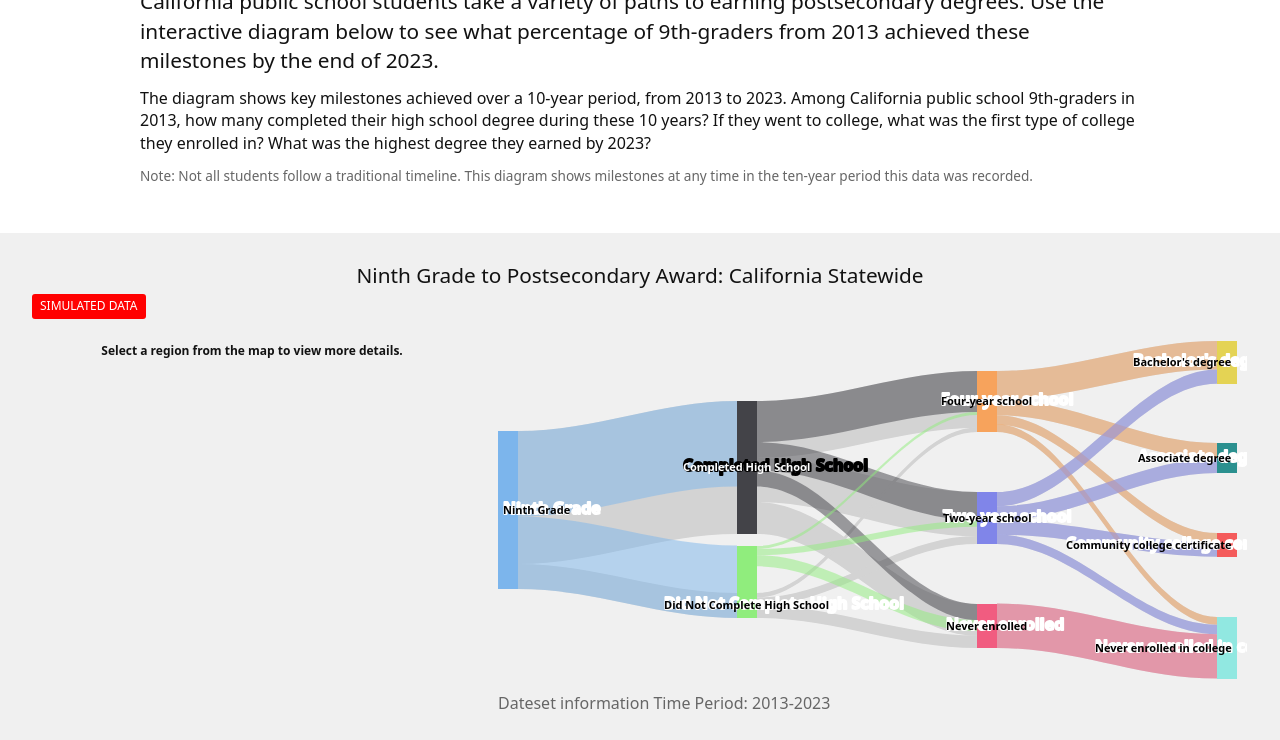
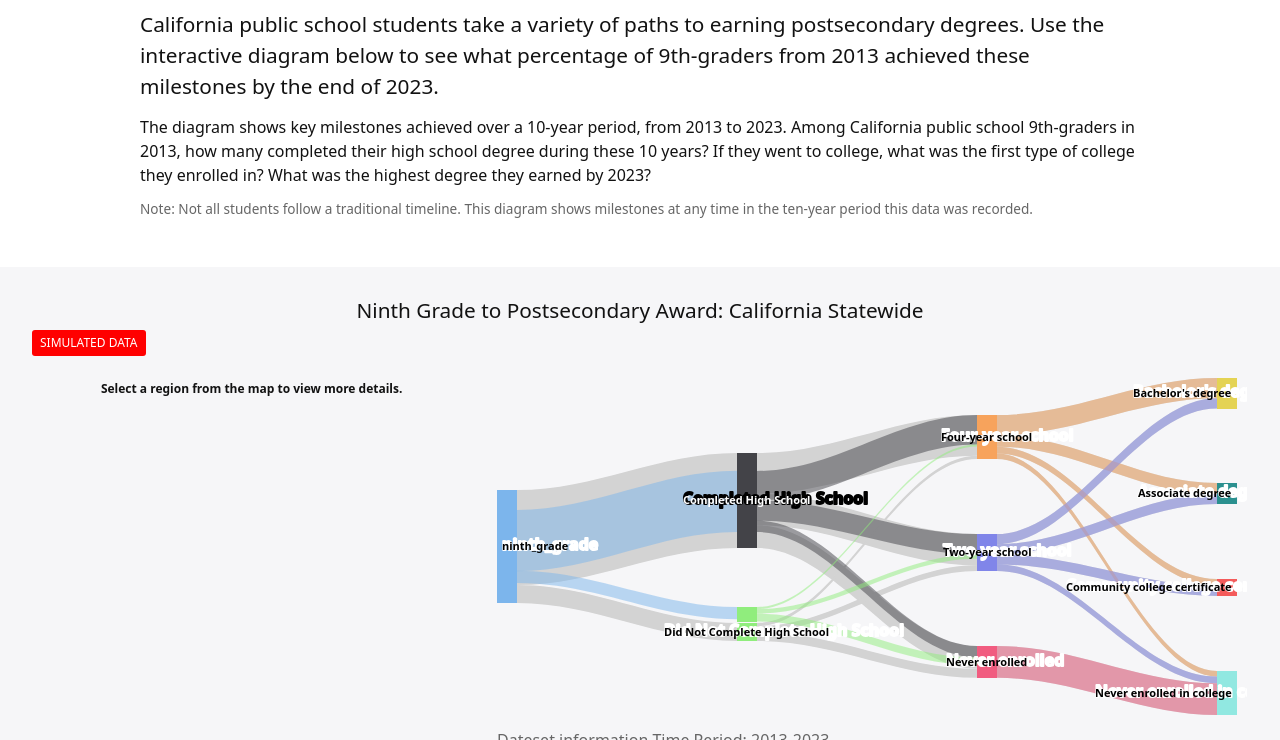
Before and after one commit to wyee/sankey, a plain HTML site: page index.html in a window 1280 px wide. Shown: the part 171-911 px from the top of the page. Drawn offline with nearby package versions, Linux system fonts and the light colour scheme; no server answers.

Commit message:
Gettin closer. Still trying to figure out how to control labels, and how best to organize data/nodes/settings

```diff
--- a/assets/css/styles.css
+++ b/assets/css/styles.css
@@ -1,7 +1,7 @@
 * {
   box-sizing: border-box;
   font-family: system-ui, -apple-system, BlinkMacSystemFont, 'Segoe UI', Roboto, Oxygen, Ubuntu, Cantarell, 'Open Sans', 'Helvetica Neue', sans-serif;
-  line-height: 1.4;
+  line-height: 1.5;
   font-size: 1rem;
   margin: 0;
   padding: 0;
@@ -21,11 +21,11 @@
 .container {
   max-width: 1000px;
   margin-inline: auto;
-  padding-block: 2rem 3rem;
+  padding-block: 3rem 3rem;
 }
 
 .full-width {
-  max-width: 100%;
+  max-width: 2500px;
   min-width: auto;
   padding-inline: 2rem;
   padding-block: 1rem 4rem;
@@ -95,19 +95,21 @@ h2 {
 }
 
 .bg-callout {
-  background-color: #f0f0f0;
+  background-color: #F6F6F8;
 }
 
 .chart-container {
   display: flex;
   flex-wrap: wrap;
-  flex-direction: "row";
+  flex-direction: row;
   gap: 1rem;
 }
 
 .chart-container > :first-child {
   flex-basis: 48ch;
   flex-grow: 1;
+  max-inline-size: 48ch;
+  margin-inline: auto;
 }
 
 .chart-container > :last-child {
--- a/assets/js/highcharts-sankey-diagram.js
+++ b/assets/js/highcharts-sankey-diagram.js
@@ -1,82 +1,96 @@
-const nodes = [
+let dataLabelDefaults = {
+  useHTML: true,
+  backgroundColor: 'rgba(255, 255, 255, 0.5)',
+  borderRadius: 5,
+  borderWidth: 1,
+};
+
+let nodes = [
     {
-        id: 'Ninth Grade',
+        id: 'ninth_grade',
+        name: 'Ninth Grade',
         column: 1,
-        offset: -100,
-        color: '#ffa500',
-        marginTop: 0,
-        offsetVertical: -100,
     },
     {
-        id: 'Completed High School',
+        id: 'completed_high_school',
+        name: 'Completed High School',
         column: 2,
-        color: '#74ffe7',
     },
     {
-        id: 'Did Not Complete High School',
+        id: 'did_not_complete_high_school',
+        name: 'Did Not Complete High School',
         column: 2,
-        color: '#8cff74',
       },
     {
-        id: 'Four-year college',
+        id: 'four_year_college',
+        name: 'Four-year college',
         column: 3,
-        color: '#ff8da1',
       },
     {
-        id: 'Two-year community college',
+        id: 'two_year_community_college',
+        name: 'Two-year community college',
         column: 3,
-        color: '#f4c0ff',
       },
     {
-        id: 'Never enrolled in college',
+        id: 'never_enrolled_in_college',
+        name: 'Never enrolled in college',
         column: 3,
-        color: '#e6e6e6',
       },
     {
-        id: 'Bachelor\'s degree',
+        id: 'bachelors_degree',
+        name: 'Bachelor\'s degree',
         column: 4,
-        color: '#F9E79F',
       },
     {
-        id: 'Associate degree',
+        id: 'associate_degree',
+        name: 'Associate degree',
         column: 4,
-        color: '#009c00'
       },
     {
-        id: 'Community college certificate',
+        id: 'community_college_certificate',
+        name: 'Community college certificate',
         column: 4,
-        color: '#1a8dff'
       },
     {
-        id: 'Attended, did not yet earn degree',
+        id: 'attended_did_not_yet_earn_degree',
+        name: 'Attended, did not yet earn degree',
         column: 4,
-        color: '#009c00'
       }
 ];
 
+// Assign colorIndex and default dataLabel information to each node item.
+nodes.forEach((node, idx) => {
+  node.colorIndex = idx;
+  node.dataLabels = dataLabelDefaults;
+});
 
 let sankeyChart = Highcharts.chart('sankey-chart', {
 
+  // Title for the chart. Can "allowHTML" for more customization.
   title: {
     text: ''
   },
 
+  // Subtitle for the chart. Can "allowHTML" for more customization.
   subtitle: {
     text: '',
   },
 
+  // Caption text that displays at the footer. Can "allowHTML" for more customization.
   caption: {
     text: 'Dateset information Time Period: 2013-2023',
     allowHTML: true,
   },
 
+  // HighCharts credits display. It is on by default on a lot of charts.
   credits: {
     enabled: false,
   },
 
+  // Here is where we define the type of chart and some basic settings.
   chart: {
     type: "sankey",
-    nodes: nodes,
+    nodes: nodes, // This needs to be altered for each series, I think.
     allowOverlap: true,
     colorByPoint: false,
     showInLegend: true,
@@ -84,13 +98,10 @@ let sankeyChart = Highcharts.chart('sankey-chart', {
     displayErrors: false,
     ignoreHiddenSeries: false,
     backgroundColor: 'none',
+    colorCount: nodes.length,
   },
 
-  yAxis: {
-    floor: 0,
-    ceiling: 100,
-  },
-
+  // Exporting availability options.
   exporting: {
     chartOptions: {
       plotOptions: {
@@ -103,12 +114,13 @@ let sankeyChart = Highcharts.chart('sankey-chart', {
     }
   },
 
+  // General Series settings to apply for all series in the set. Items can be overridden in the series object.
   plotOptions: {
     sankey: {
-      nodeAlignment: 'top',
-      nodePadding: 60,
-      nodeDistance: 60,
-      centerInCategory: true,
+      nodeAlignment: 'center', // 'top, 'center', 'bottom' are options. defaults to center.
+      nodePadding: 75, // I think this is the vertical padding between nodes.
+      nodeDistance: 100, // I think this is minimum L/R distance between nodes.
+      centerInCategory: false,
       enableMouseTracking: true,
       visible: false,
       linkOpacity: 0.1,
@@ -135,8 +147,8 @@ let sankeyChart = Highcharts.chart('sankey-chart', {
         enabled: true,
       },
       data: [
-        ['Ninth Grade', 'Completed High School', 84.14, 'lightgray'],
-        ['Ninth Grade', 'Did Not Complete High School', 15.86, 'lightgray'],
+        ['ninth_grade', 'Completed High School', 84.14, 'lightgray'],
+        ['ninth_grade', 'Did Not Complete High School', 15.86, 'lightgray'],
         ['Completed High School', 'Four-year school', 36.00, 'lightgray'],
         ['Completed High School', 'Two-year school', 28.00, 'lightgray'],
         ['Completed High School', 'Never enrolled', 20.14, 'lightgray'],
@@ -163,8 +175,8 @@ let sankeyChart = Highcharts.chart('sankey-chart', {
       visible: true, // defaults to false. the active group needs to be set to true
       enableMouseTracking: true, // defaults to false. the active group needs to be set to true
       data: [
-        ['Ninth Grade', 'Completed High School', 54.14],
-        ['Ninth Grade', 'Did Not Complete High School', 45.86],
+        ['ninth_grade', 'Completed High School', 54.14],
+        ['ninth_grade', 'Did Not Complete High School', 10.86],
         ['Completed High School', 'Four-year school', 26.00],
         ['Completed High School', 'Two-year school', 18.00],
         ['Completed High School', 'Never enrolled', 10.14],
```
Also changed, not shown: assets/js/highcharts-categorized-areas.js (+70 -39 lines).
